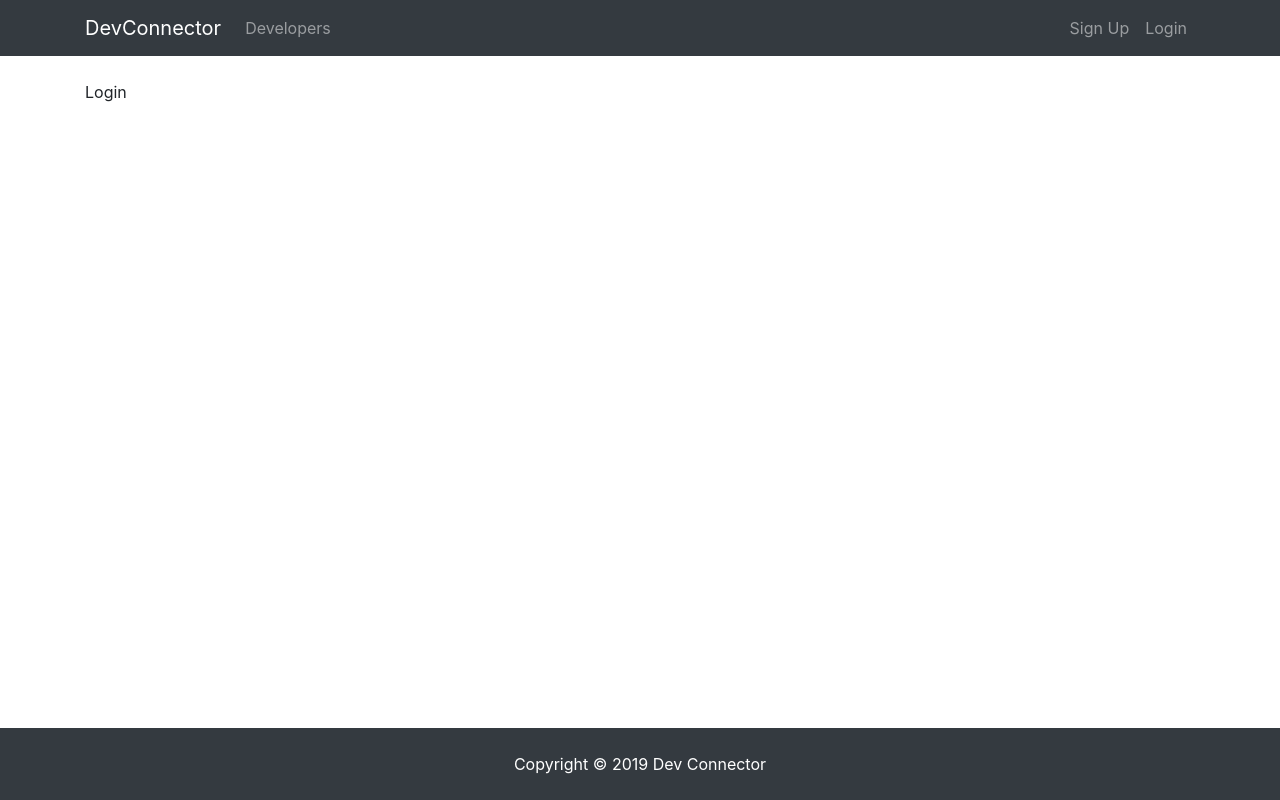
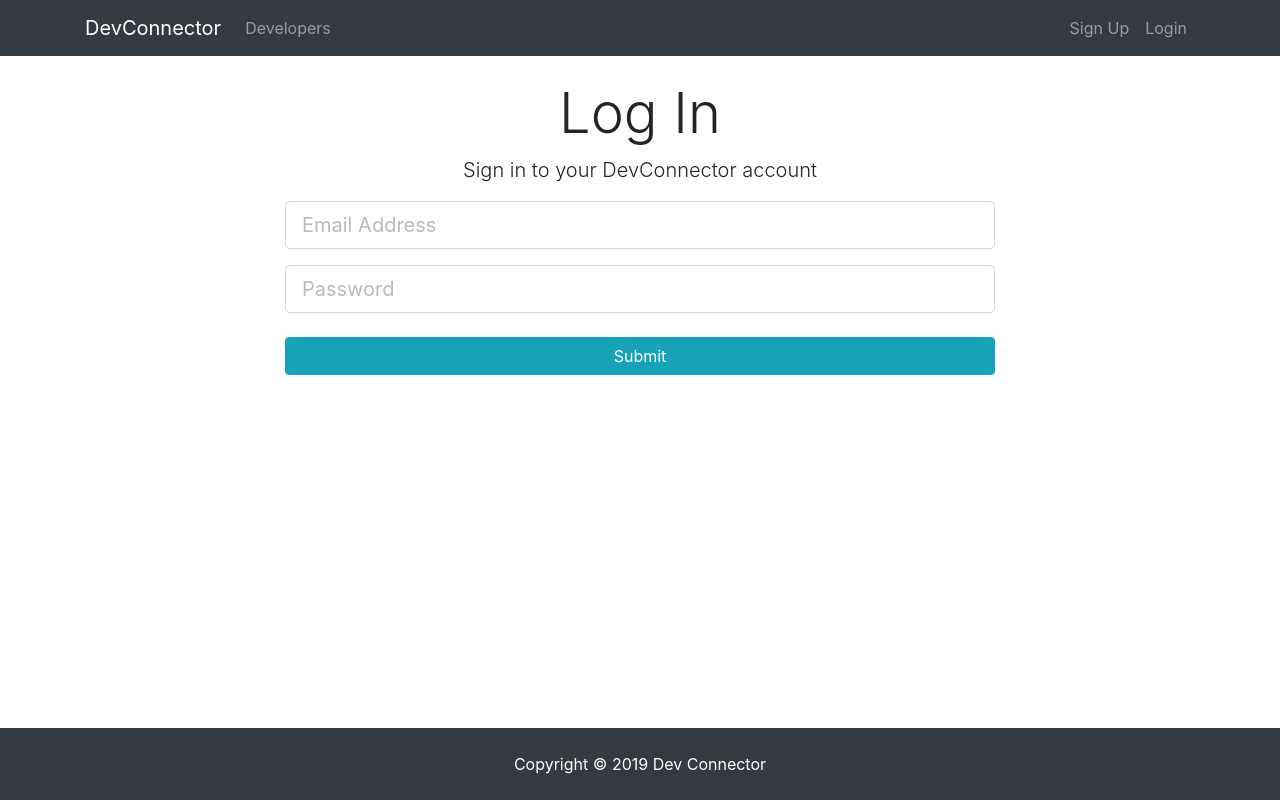
Before and after one commit to danidz96/devconnect, a React (Create React App) app in the folder client/: page /login in a window 1280 px wide. Built offline with nearby package versions, Linux system fonts and the light colour scheme.

Commit message:
add login view

```diff
--- a/client/src/components/auth/Login.js
+++ b/client/src/components/auth/Login.js
@@ -1,7 +1,60 @@
-import React from 'react';
+import React, { useState } from 'react';
 
 const Login = () => {
-	return <div>Login</div>;
+	const [ values, setValues ] = useState({ email: '', password: '' });
+
+	const onChange = (input) => {
+		setValues({ ...values, [input.name]: input.value });
+	};
+
+	const onSubmit = (e) => {
+		e.preventDefault();
+
+		const user = {
+			...values
+		};
+
+		console.log(user);
+	};
+
+	return (
+		<div>
+			<div className="login">
+				<div className="container">
+					<div className="row">
+						<div className="col-md-8 m-auto">
+							<h1 className="display-4 text-center">Log In</h1>
+							<p className="lead text-center">Sign in to your DevConnector account</p>
+							<form onSubmit={onSubmit}>
+								<div className="form-group">
+									<input
+										type="email"
+										className="form-control form-control-lg"
+										placeholder="Email Address"
+										name="email"
+										value={values.name}
+										onChange={(e) => onChange(e.target)}
+									/>
+								</div>
+								<div className="form-group">
+									<input
+										type="password"
+										className="form-control form-control-lg"
+										placeholder="Password"
+										name="password"
+										value={values.name}
+										onChange={(e) => onChange(e.target)}
+										autoComplete="password"
+									/>
+								</div>
+								<input type="submit" className="btn btn-info btn-block mt-4" />
+							</form>
+						</div>
+					</div>
+				</div>
+			</div>
+		</div>
+	);
 };
 
 export default Login;
--- a/client/src/styles/App.css
+++ b/client/src/styles/App.css
@@ -59,6 +59,7 @@
 .form-control::placeholder {
 	color: #bbb !important;
 }
+
 .footer {
 	position: absolute;
 	right: 0;
```
